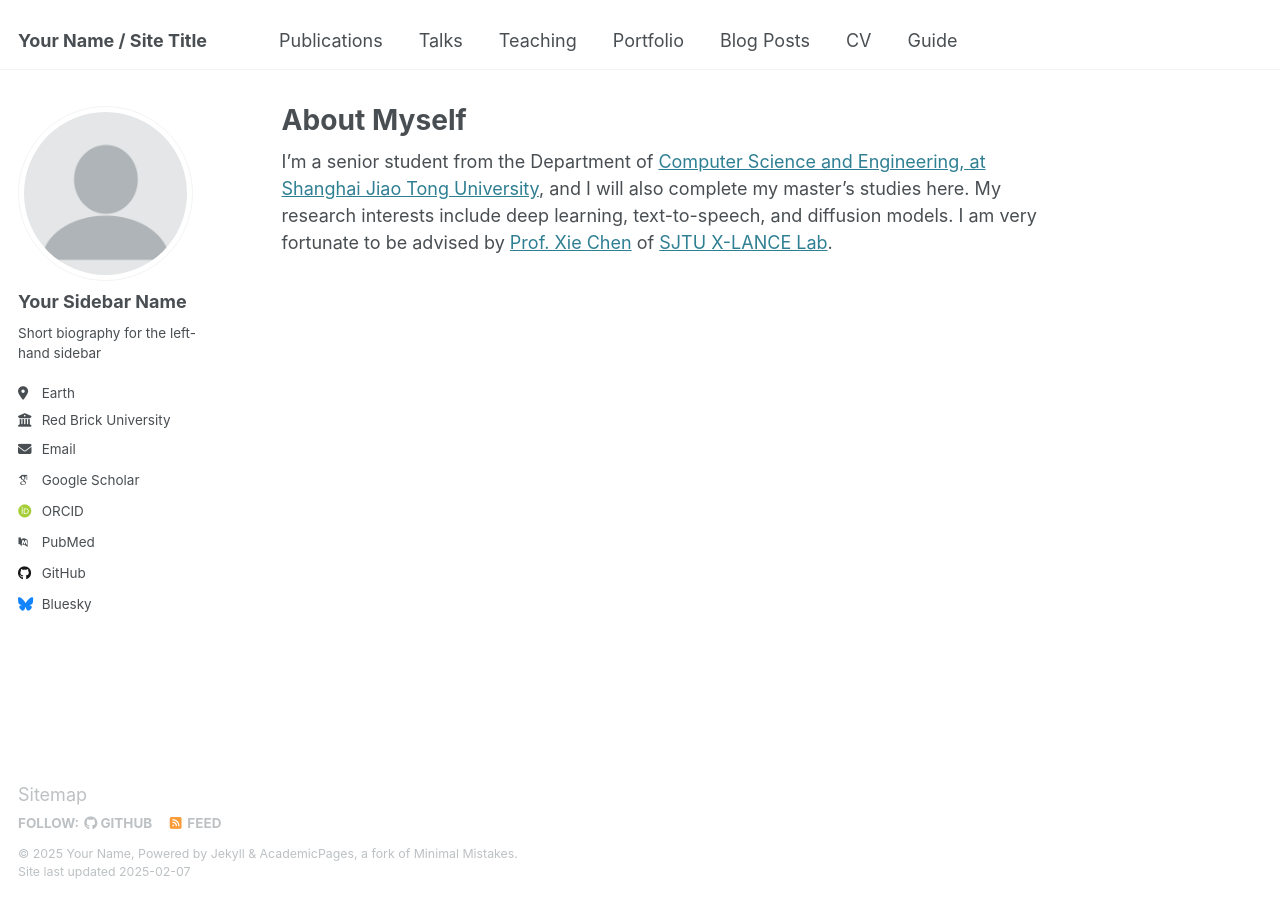
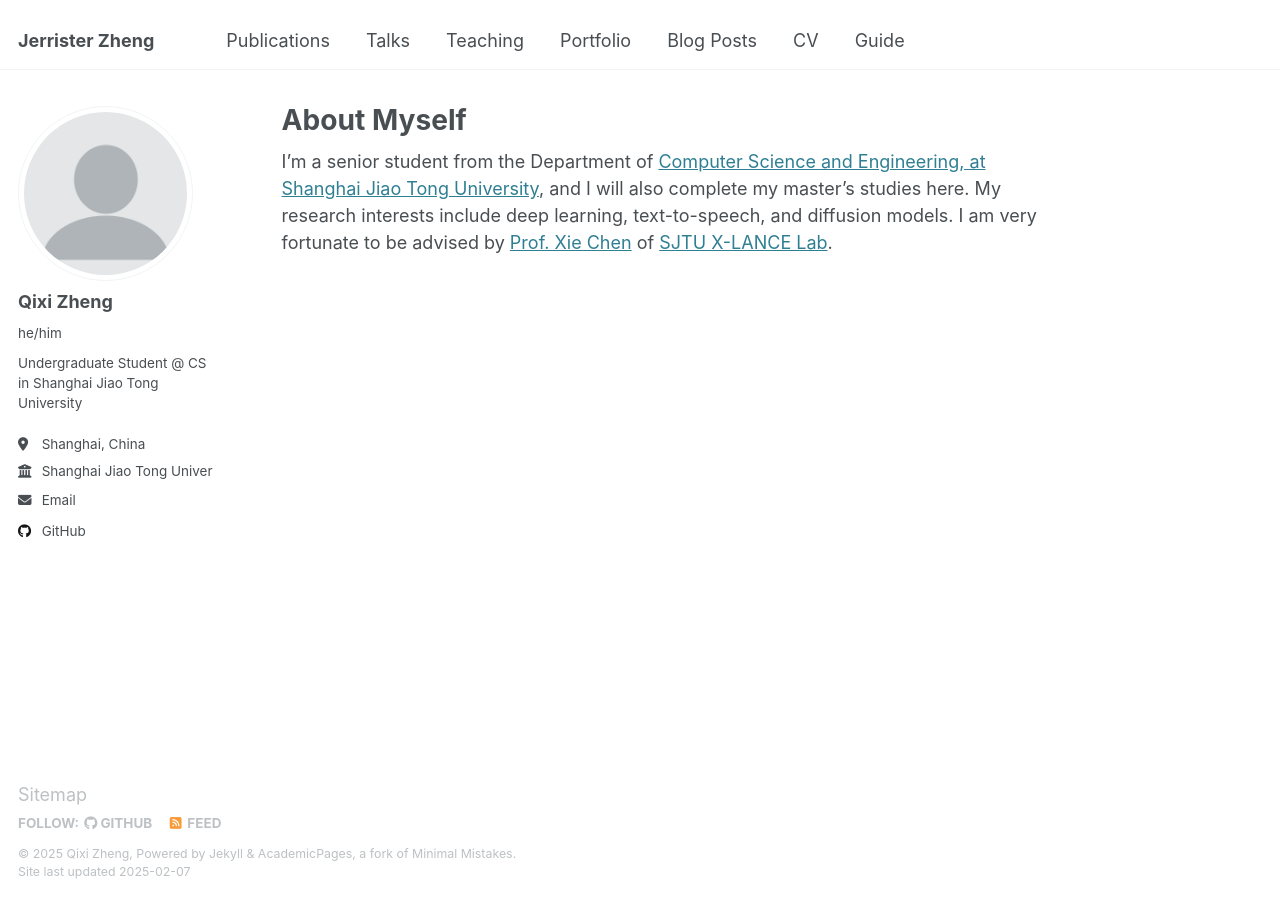
Before and after one commit to Jerrister/Jerrister.github.io, a Jekyll site: the page built from _pages/about.md, in a window 1280 px wide. Built offline with Jekyll 4.4.1, drawn with Linux system fonts in a browser that asks for light colours; some web fonts are replaced.

Commit message:
Update _config.yml

```diff
--- a/_config.yml
+++ b/_config.yml
@@ -9,13 +9,13 @@
 # Basic Site Settings
 locale                   : "en-US"
 site_theme               : "default"
-title                    : "Your Name / Site Title"
+title                    : "Jerrister Zheng"
 title_separator          : "-"
-name                     : &name "Your Name"
-description              : &description "personal description"
-url                      : https://academicpages.github.io # the base hostname & protocol for your site e.g. "https://[your GitHub username].github.io"
+name                     : &name "Qixi Zheng"
+description              : &description "Undergraduate Student @ CS in Shanghai Jiao Tong University"
+url                      : https://Jerrister.github.io # the base hostname & protocol for your site e.g. "https://[your GitHub username].github.io"
 baseurl                  : "" # the subpath of your site, e.g. "/blog"
-repository               : "academicpages/academicpages.github.io"
+repository               : "Jerrister/Jerrister.github.io"
 
 # Site Author - The following control what appear as part of the author content on the side bar.
 #               If a field is blank the icon and link will not appear, otherwise it will be shown.
@@ -23,21 +23,21 @@ repository               : "academicpages/academicpages.github.io"
 author:
   # Biographic information
   avatar           : "profile.png"
-  name             : "Your Sidebar Name"
-  pronouns         : # example: "she/her"
-  bio              : "Short biography for the left-hand sidebar"
-  location         : "Earth"
-  employer         : "Red Brick University"
+  name             : "Qixi Zheng"
+  pronouns         : "he/him"
+  bio              : "Undergraduate Student @ CS in Shanghai Jiao Tong University"
+  location         : "Shanghai, China"
+  employer         : "Shanghai Jiao Tong Univerisity"
   uri              : # URL
-  email            : "none@example.org"
+  email            : "Jerrister.150329@sjtu.edu.cn"
 
   # Academic websites
   arxiv            : # URL - Update with the correct link to your profile
-  googlescholar    : "https://scholar.google.com/citations?user=PS_CX0AAAAAJ"
+  googlescholar    : # "https://scholar.google.com/citations?user=PS_CX0AAAAAJ"
   impactstory      : # URL
-  orcid            : "http://orcid.org/yourorcidurl"
+  orcid            : # "http://orcid.org/yourorcidurl"
   semantic         : # URL
-  pubmed           : "https://www.ncbi.nlm.nih.gov/pubmed/?term=john+snow"
+  pubmed           : # "https://www.ncbi.nlm.nih.gov/pubmed/?term=john+snow"
   researchgate     : # URL
   scopus           : # URL
 
@@ -45,12 +45,12 @@ author:
   bitbucket        : # Username - Update with your username on the site
   codepen          : # Username
   dribbble         : # Username
-  github           : "academicpages"
+  github           : "Jerrister"
   kaggle           : # Username
   stackoverflow    : # User number or user number and name (i.e., use "1" or "1/jeff-atwood")
 
   # Social media
-  bluesky          : "bsky.app" # Replace this with you Bluesky username
+  bluesky          : # "bsky.app"
   facebook         : # Username
   flickr           : # Username
   foursquare       : # Username
```
